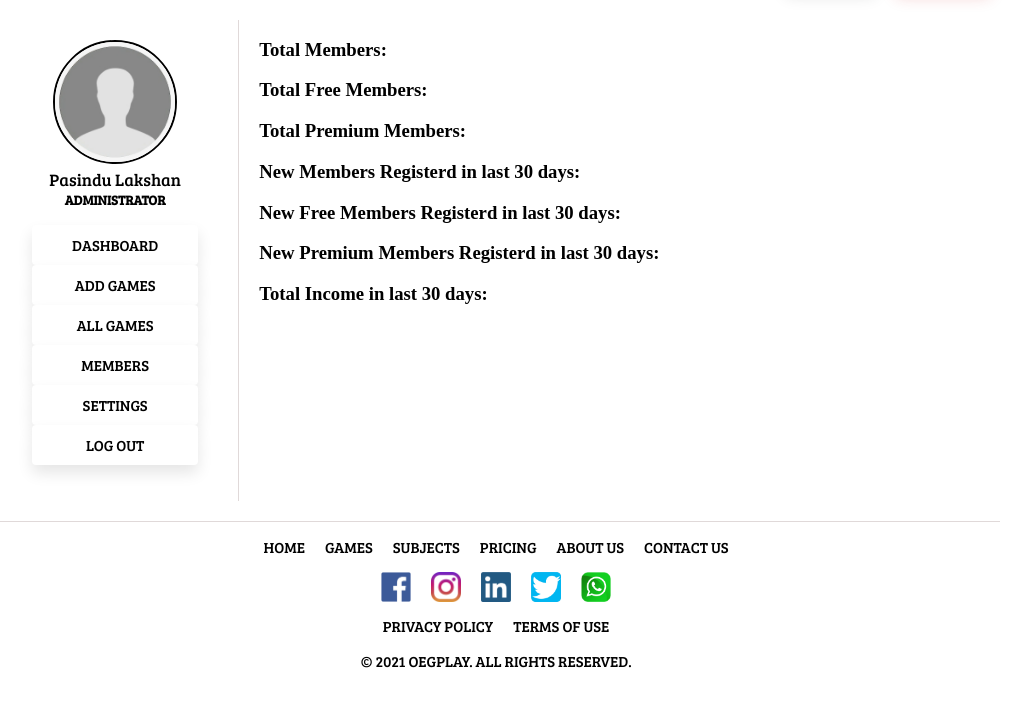
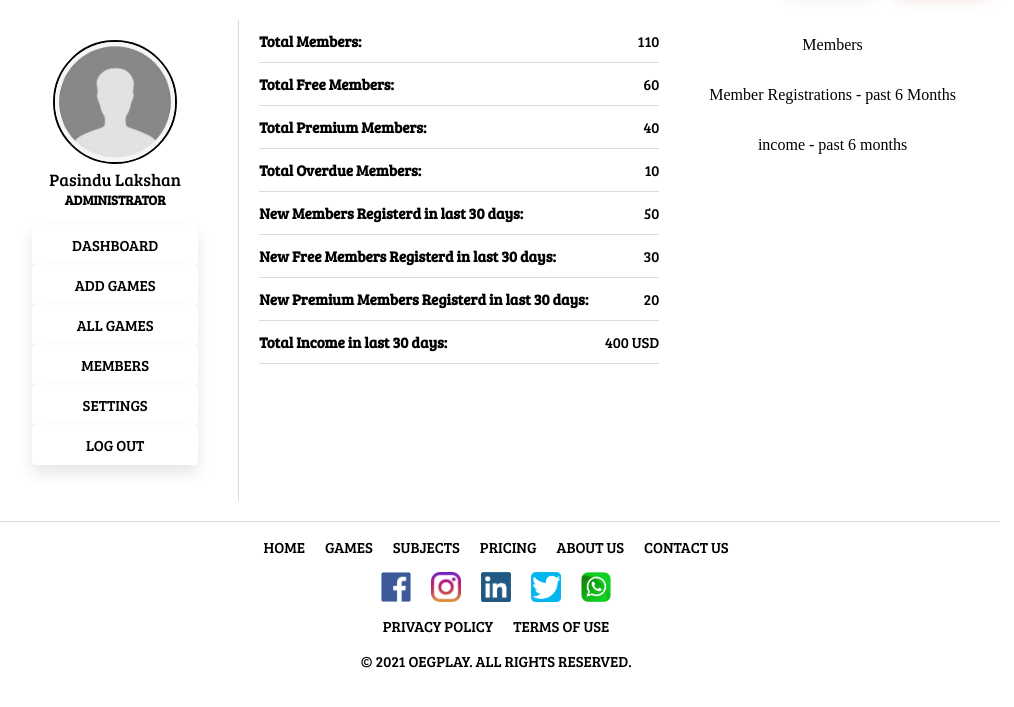
Before and after one commit to ChamodyaRumindi/Online_Educational_Gaming_System, a PHP site: page /admin-db.php in a window 1280 px wide. Shown: the part 69-776 px from the top of the page, without its empty margins (144-1158 px from the left). Run offline with PHP 8.4, Linux system fonts and the light colour scheme.

Commit message:
Admin Dashboard

```diff
--- a/admin-db.php
+++ b/admin-db.php
@@ -1,6 +1,7 @@
 <!DOCTYPE html>
 <html>
   <head>
+    <script src="javascript/charts.js"></script>
     <link rel="styleSheet" href="css/admin-db.css" />
     <link rel="styleSheet" href="css/admin-sidebar.css" />
     <?php include 'header.php'; ?>
@@ -10,16 +11,51 @@
     <div class="a-container">
       <?php include 'admin-sidebar.php'; ?>
       <div class="db-container">
-        <div class="innumbers">
+        <div class="in-numbers">
+          <div class="in-numbers-item">
             <h3>Total Members:</h3>
+            <p>110</p>
+          </div>
+          <div class="in-numbers-item">
             <h3>Total Free Members:</h3>
+            <p>60</p>
+          </div>
+          <div class="in-numbers-item">
             <h3>Total Premium Members:</h3>
+            <p>40</p>
+          </div>
+          <div class="in-numbers-item">
+            <h3>Total Overdue Members:</h3>
+            <p>10</p>
+          </div>
+          <div class="in-numbers-item">
             <h3>New Members Registerd in last 30 days:</h3>
+            <p>50</p>
+          </div>
+          <div class="in-numbers-item">
             <h3>New Free Members Registerd in last 30 days:</h3>
+            <p>30</p>
+          </div>
+          <div class="in-numbers-item">
             <h3>New Premium Members Registerd in last 30 days:</h3>
+            <p>20</p>
+          </div>
+          <div class="in-numbers-item">
             <h3>Total Income in last 30 days:</h3>
+            <p>400 USD</p>
           </div>
-        <div class="graphical"></div>
+        </div>
+        <div class="graphical">
+          <div class="p-chart">
+            <p>Members</p>
+          </div>
+          <div class="m-chart">
+            <p>Member Registrations - past 6 Months</p>
+          </div>
+          <div class="i-chart">
+            <p>income - past 6 months</p>
+          </div>
+        </div>
       </div>
     </div>
   </body>
--- a/css/admin-db.css
+++ b/css/admin-db.css
@@ -5,4 +5,33 @@
 .db-container {
   padding-left: 20px;
   padding-top: 20px;
+  display: flex;
 }
+
+.in-numbers-item {
+  width: 400px;
+  display: flex;
+  align-items: center;
+  justify-content: space-between;
+  font-family: "Bree Serif", serif;
+  line-height: 0.8;
+
+  border-bottom-style: solid;
+  border-bottom-width: 1px;
+  border-bottom-color: rgb(224, 217, 217);
+}
+
+.in-numbers-item h3 {
+  font-size: 15px;
+}
+
+.in-numbers-item p {
+  font-size: 15px;
+}
+
+.graphical {
+  margin-left: 50px;
+  display: flex;
+  flex-direction: column;
+  align-items: center;
+}
```
Lines whose indentation alone changed are shown as unchanged.
